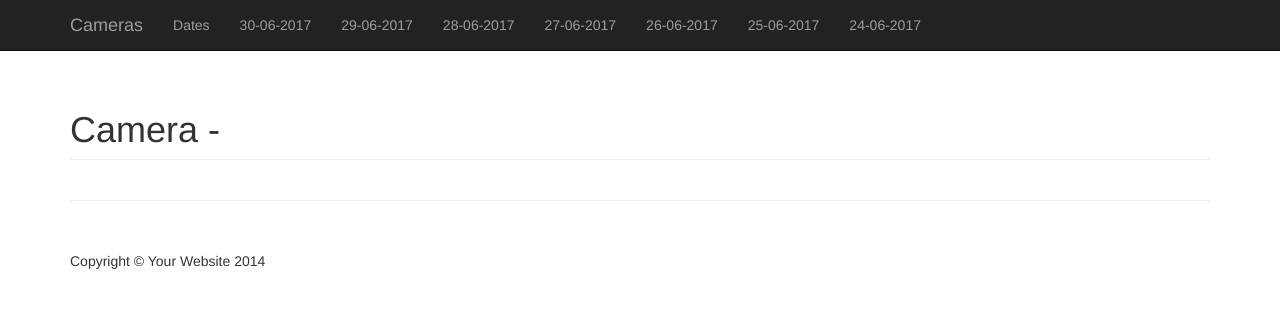
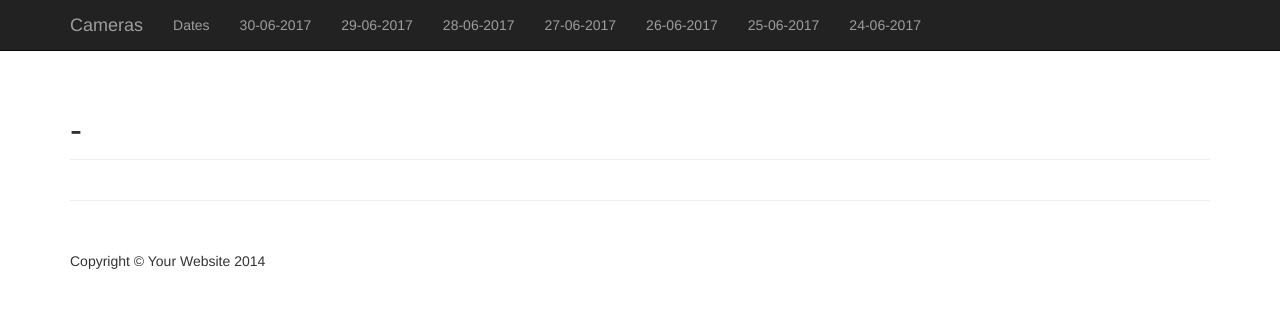
Before and after one commit to danmed/ISPY-Web, a PHP site: page /cameras.php?cam=1 in a window 1280 px wide. Shown: the top 311 px of the page. Run offline with PHP 8.4, Linux system fonts and the light colour scheme; data that the repository does not hold is empty.

Commit message:
Update cameras.php

```diff
--- a/cameras.php
+++ b/cameras.php
@@ -81,7 +81,7 @@
 ?>
 
             <div class="col-lg-12">
-                <h1 class="page-header"><?PHP echo $title;?> Camera - <?PHP echo $date;?></h1>
+                <h1 class="page-header"><?PHP echo $title;?> - <?PHP echo $date;?></h1>
             </div>
 
 
```
